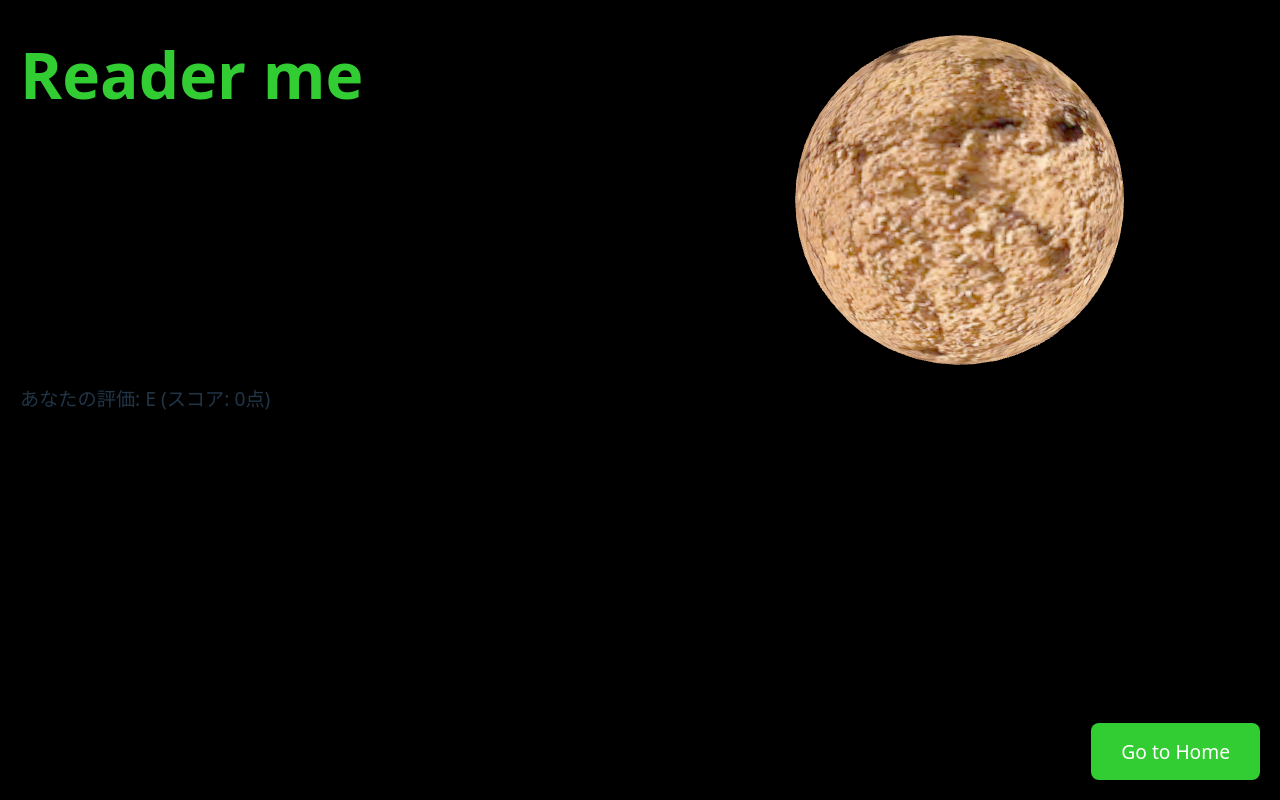
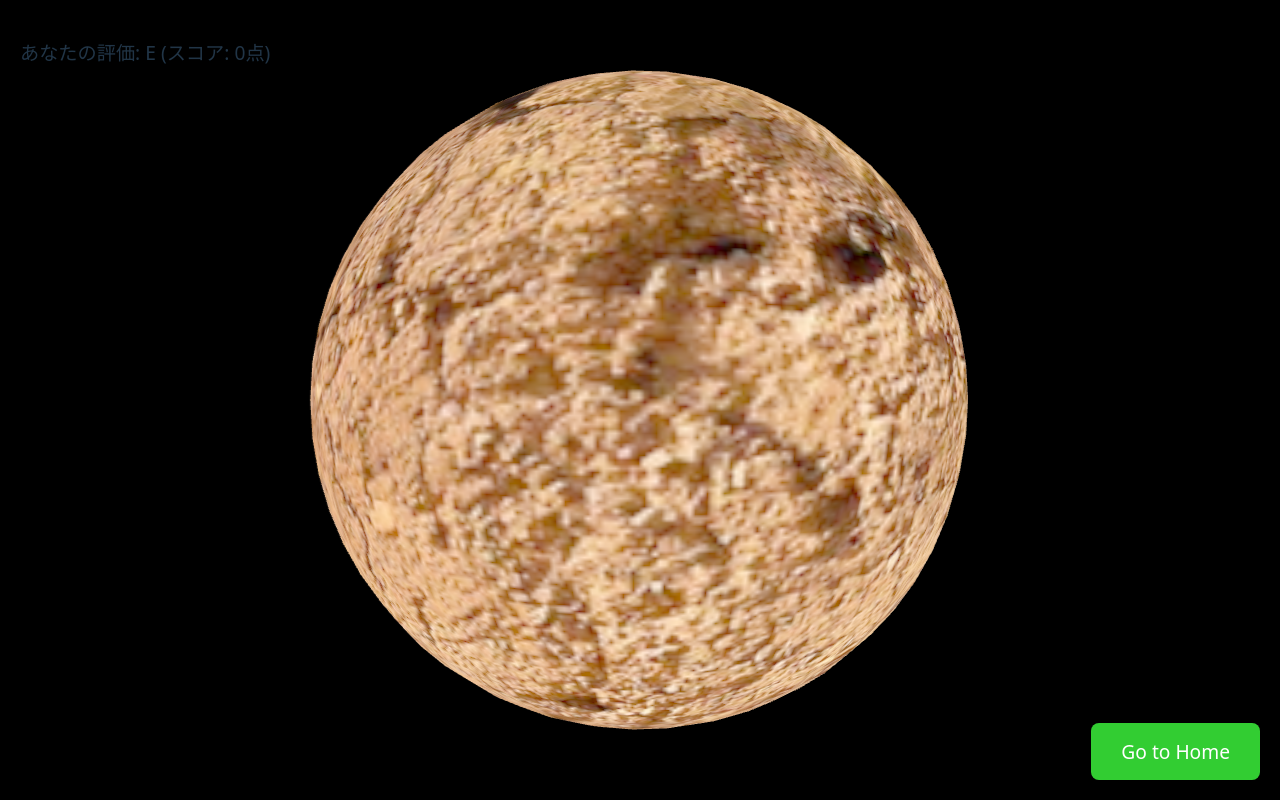
Before and after one commit to Yanai1005/Brakiocup2025-front, a React (Vite) app: page /about in a window 1280 px wide. Built offline with nearby package versions, Linux system fonts and the light colour scheme.

Commit message:
add 3Dを正面に大きく表示

```diff
--- a/src/pages/About/about.css
+++ b/src/pages/About/about.css
@@ -1,8 +1,12 @@
 .about-container {
   padding: 20px;
-  display: block;
-  height: 100%;
+  display: flex;
+  flex-direction: column;
+  align-items: center;
+  position: relative;
+  height: 100vh;
   box-sizing: border-box;
+  z-index: 1;
 }
 
 .app-name {
@@ -11,24 +15,27 @@
   color: #32cd32;
   margin-top: 20px;
   margin-bottom: 30px;
+  z-index: 2;
 }
-
 
 p, pre {
   font-size: 1.2rem;
   line-height: 1.5;
   margin-bottom: 20px;
+  z-index: 2;
 }
 
 .image-container {
   text-align: center;
   margin-top: 20px;
+  z-index: 2;
 }
 
 .tree-image {
   max-width: 100%;
   height: auto;
   max-height: 400px;
+  z-index: 2;
 }
 
 .navigate-btn {
@@ -43,8 +50,26 @@ p, pre {
   right: 20px;
   cursor: pointer;
   transition: background-color 0.3s;
+  z-index: 2;
 }
 
 .navigate-btn:hover {
   background-color: #28a828;
 }
+
+.three-container {
+  position: absolute;
+  top: 50%;
+  left: 50%;
+  transform: translate(-50%, -50%);
+  width: 100%;
+  height: 100%;
+  z-index: 0;
+}
+
+.evaluation-details {
+  width: 100%;
+  max-width: 600px;
+  margin: 20px auto;
+  z-index: 2;
+}
--- a/src/pages/About/about.jsx
+++ b/src/pages/About/about.jsx
@@ -119,7 +119,7 @@ const About = () => {
     scene.add(pointLight);
 
     const renderer = new THREE.WebGLRenderer({ antialias: true });
-    renderer.setSize(window.innerWidth / 2, window.innerHeight / 2);
+    renderer.setSize(window.innerWidth , window.innerHeight );
     renderer.setAnimationLoop(animation);
 
     if (threeContainerRef.current && !threeContainerRef.current.hasChildNodes()) {
@@ -170,7 +170,6 @@ const About = () => {
   };
   return (
     <div className="about-container">
-      <h1 className="app-name">Reader me</h1>
       {repoInfo && (
         <div>
           <h2>リポジトリ 詳細</h2>
```
